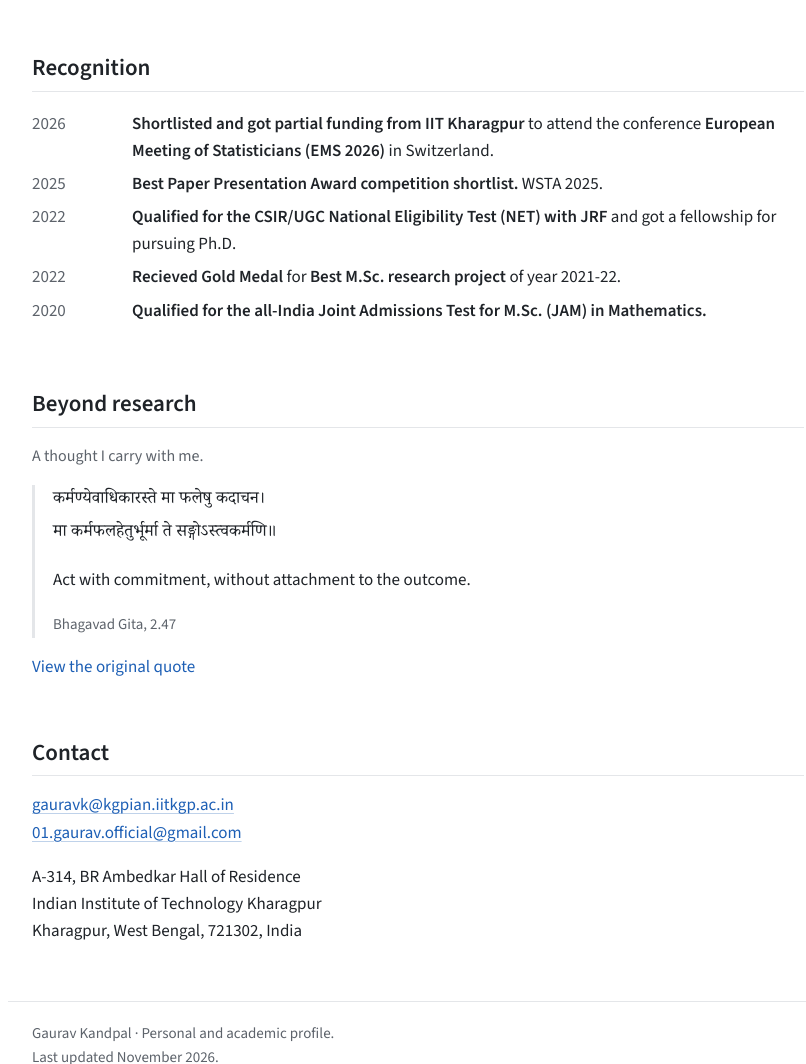
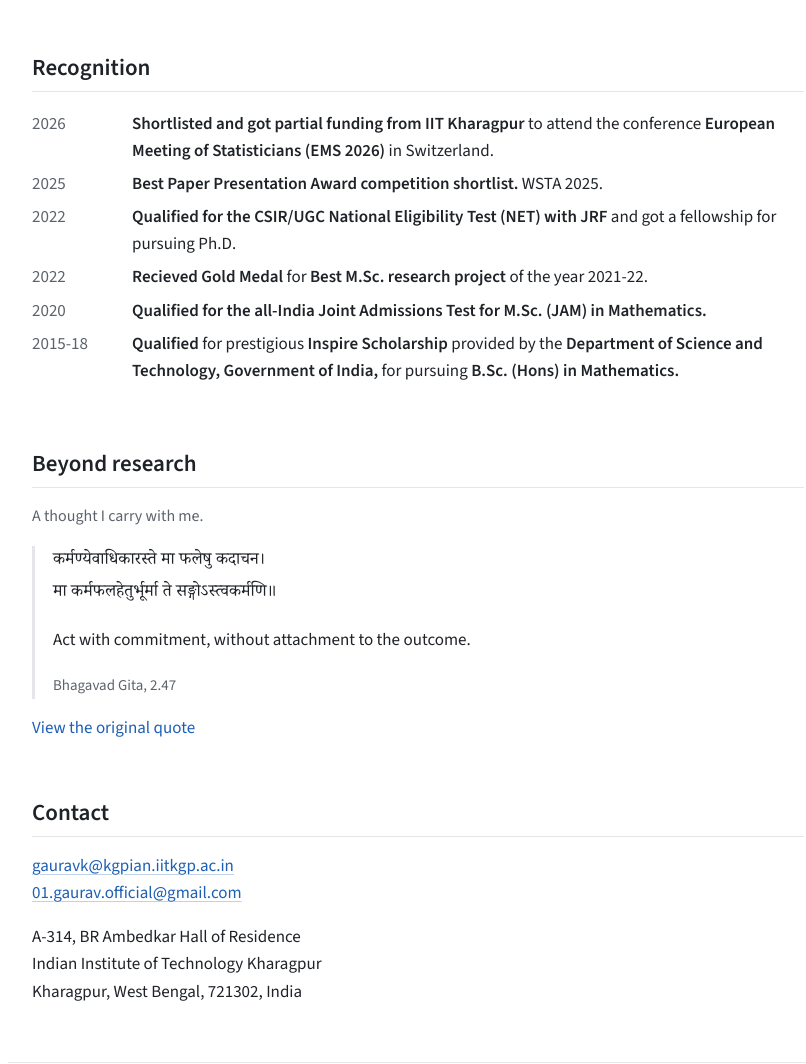
Before and after one commit to gauravkandpal28/website, a plain HTML site: page index.html in a window 1280 px wide. Shown: the part 6717-7781 px from the top of the page, without its empty margins (222-1028 px from the left). Drawn offline with Linux system fonts and the light colour scheme.

Commit message:
Update index.html

```diff
--- a/index.html
+++ b/index.html
@@ -125,8 +125,7 @@
   <h3>Academic moments</h3><div class="gallery"><a href="gallery-01.webp" data-gallery data-caption="ICSL, IIT Ropar"><img src="gallery-01.webp" alt="Group photograph at ICSL, IIT Ropar" width="1400" height="933" loading="lazy"><span>ICSL, IIT Ropar</span></a><a href="gallery-03.webp" data-gallery data-caption="International conference presentation"><img src="gallery-03.webp" alt="Gaurav Kandpal presenting at an international conference" width="1400" height="933" loading="lazy"><span>Conference presentation</span></a><a href="gallery-05.webp" data-gallery data-caption="Conference gathering"><img src="gallery-05.webp" alt="Gaurav Kandpal with conference participants" width="1400" height="933" loading="lazy"><span>Conference gathering</span></a><a href="gallery-07.webp" data-gallery data-caption="Academic gathering at IIT Kharagpur"><img src="gallery-07.webp" alt="Academic gathering at IIT Kharagpur" width="1400" height="933" loading="lazy"><span>IIT Kharagpur</span></a></div>
   <details class="certificates"><summary>Presentation certificates</summary><div class="gallery certificate-grid"><a href="gallery-02.webp" data-gallery data-caption="ICSL 2025: paper presentation"><img src="gallery-02.webp" alt="ICSL 2025 presentation certificate" loading="lazy"><span>ICSL 2025</span></a><a href="gallery-04.webp" data-gallery data-caption="WSTA 2025: paper presentation"><img src="gallery-04.webp" alt="WSTA 2025 presentation certificate" loading="lazy"><span>WSTA 2025</span></a><a href="gallery-06.webp" data-gallery data-caption="WSTA 2025: best-paper shortlist"><img src="gallery-06.webp" alt="Certificate confirming shortlisting for the WSTA Best Paper Presentation Award competition" loading="lazy"><span>WSTA best-paper shortlist</span></a><a href="gallery-08.webp" data-gallery data-caption="ICADS 2025: paper presentation"><img src="gallery-08.webp" alt="ICADS 2025 presentation certificate" loading="lazy"><span>ICADS 2025</span></a></div></details>
 </section>
-<section id="awards"><h2>Recognition</h2><ul class="dated"><li><span class="when">2026</span><p><b>Shortlisted and got partial funding from IIT Kharagpur</b> to attend the conference <b>European Meeting of Statisticians (EMS 2026)</b> in Switzerland.</p></li><li><span class="when">2025</span><p><b>Best Paper Presentation Award competition shortlist.</b> WSTA 2025.</p></li><li><span class="when">2022</span><p><b>Qualified for the CSIR/UGC National Eligibility Test (NET) with JRF</b> and got a fellowship for pursuing Ph.D.</p></li><li><span class="when">2022</span><p><b>Recieved Gold Medal</b> for <b>Best M.Sc. research project</b> of year 2021-22.</p></li><li><span class="when">2020</span><p><b>Qualified for the all-India Joint Admissions Test for M.Sc. (JAM) in Mathematics.</b></p></li></ul></section>
-<section id="personal"><h2>Beyond research</h2><p class="aside">A thought I carry with me.</p><blockquote><p lang="sa">कर्मण्येवाधिकारस्ते मा फलेषु कदाचन।<br>मा कर्मफलहेतुर्भूर्मा ते सङ्गोऽस्त्वकर्मणि॥</p><p>Act with commitment, without attachment to the outcome.</p><cite>Bhagavad Gita, 2.47</cite></blockquote><a href="assets/quote.webp" data-gallery data-caption="Quote for my life">View the original quote</a></section>
+<section id="awards"><h2>Recognition</h2><ul class="dated"><li><span class="when">2026</span><p><b>Shortlisted and got partial funding from IIT Kharagpur</b> to attend the conference <b>European Meeting of Statisticians (EMS 2026)</b> in Switzerland.</p></li><li><span class="when">2025</span><p><b>Best Paper Presentation Award competition shortlist.</b> WSTA 2025.</p></li><li><span class="when">2022</span><p><b>Qualified for the CSIR/UGC National Eligibility Test (NET) with JRF</b> and got a fellowship for pursuing Ph.D.</p></li><li><span class="when">2022</span><p><b>Recieved Gold Medal</b> for <b>Best M.Sc. research project</b> of the year 2021-22.</p></li><li><span class="when">2020</span><p><b>Qualified for the all-India Joint Admissions Test for M.Sc. (JAM) in Mathematics.</b></p></li><li><span class="when">2015-18</span><p><b>Qualified</b> for prestigious <b>Inspire Scholarship</b> provided by the <b>Department of Science and Technology, Government of India,</b> for pursuing <b>B.Sc. (Hons) in Mathematics.</b></p></li></ul></section><section id="personal"><h2>Beyond research</h2><p class="aside">A thought I carry with me.</p><blockquote><p lang="sa">कर्मण्येवाधिकारस्ते मा फलेषु कदाचन।<br>मा कर्मफलहेतुर्भूर्मा ते सङ्गोऽस्त्वकर्मणि॥</p><p>Act with commitment, without attachment to the outcome.</p><cite>Bhagavad Gita, 2.47</cite></blockquote><a href="assets/quote.webp" data-gallery data-caption="Quote for my life">View the original quote</a></section>
 <section id="contact"><h2>Contact</h2><p><a href="mailto:gauravk@kgpian.iitkgp.ac.in">gauravk@kgpian.iitkgp.ac.in</a><br><a href="mailto:01.gaurav.official@gmail.com">01.gaurav.official@gmail.com</a></p><address>A-314, BR Ambedkar Hall of Residence<br>Indian Institute of Technology Kharagpur<br>Kharagpur, West Bengal, 721302, India</address></section>
 </main><footer class="wrap foot"><p>Gaurav Kandpal &middot; Personal and academic profile.<br>Last updated November 2026.</p></footer>
 <dialog id="photo-dialog" aria-labelledby="photo-caption"><button type="button" class="dialog-close" aria-label="Close photograph" title="Close photograph">&times;</button><img id="photo-full" alt=""><p id="photo-caption"></p></dialog>
```
